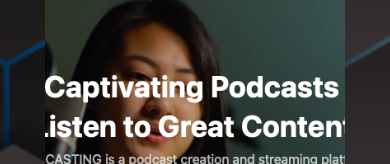
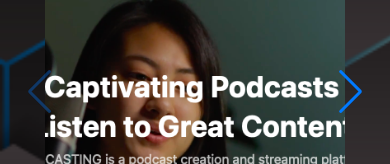
Before and after one commit to natecole1/Portfolio-site, a Next.js app: page / in a window 390 px wide. Shown: the part 2294-2458 px from the top of the page. Built offline with nearby package versions, Linux system fonts and the light colour scheme; a web font is replaced by a local one.

Commit message:
add project

```diff
--- a/app/components/Hero.tsx
+++ b/app/components/Hero.tsx
@@ -8,7 +8,7 @@ const Hero = () => {
   gsap.registerPlugin(useGSAP);
   const firstText = "FRONT-END";
   const firstTextSplit = firstText.split('')
-  console.log(firstTextSplit)
+
   const secondText = "ENGINEER";
   const secondTextSplit = secondText.split('');
 
--- a/app/components/Nav.tsx
+++ b/app/components/Nav.tsx
@@ -1,7 +1,7 @@
 'use client'
 import React from 'react'
 import { RiMenu3Fill } from 'react-icons/ri'
-import { NavLinks } from '../constants'
+import { navLinks } from '../constants'
 
 import gsap from 'gsap';
 import { useGSAP } from '@gsap/react';
@@ -36,7 +36,7 @@ const Nav = () => {
         </div>
         <div className='hidden md:flex items-center justify-center gap-5 text-white'>
           {
-            NavLinks.map((navLink) => {
+            navLinks.map((navLink) => {
               return (
                 <div
                   key={navLink.label}
--- a/app/components/ProjectSection.tsx
+++ b/app/components/ProjectSection.tsx
@@ -1,8 +1,18 @@
+'use client'
 import React from 'react';
 import ProjectCard from './ProjectCard';
+import { projects } from '../constants';
+
+import { Swiper, SwiperSlide } from "swiper/react";
+import { Pagination, Navigation } from "swiper/modules";
+
+
+import "swiper/css";
+import 'swiper/css/navigation';
 
 
 const ProjectSection = () => {
+
   return (
     <div className="w-full flex flex-col gap-10 p-4 py-15 2xl:py-30 bg-[url('/assets/glowing-hexagon-pattern.png')] bg-cover bg-no-repeat">
       <div className="flex flex-col justify-start ">
@@ -11,11 +21,25 @@ const ProjectSection = () => {
         </div>
       </div>
       <div className="w-full flex flex-col">
-        <ProjectCard
-          imageUrl={"/assets/podcastingApp.png"}
-          projectTitle={"PODCASTING"}
-          projectWebLink='https://podcastingai.vercel.app'
-        />
+        <Swiper
+          slidesPerView={1}
+          className='w-full sm:w-[90%]'
+          navigation={true}
+          modules={[Pagination, Navigation]}
+        >
+          {projects.map(({imageUrl, projectTitle, projectWebLink}) => {
+            return(
+              <SwiperSlide key={projectTitle}>
+                <ProjectCard
+                  imageUrl={imageUrl}
+                  projectTitle={projectTitle}
+                  projectWebLink={projectWebLink}
+                />
+              </SwiperSlide>
+            )
+          })}
+        </Swiper>
+
       </div>
     </div>
   );
--- a/app/constants/index.ts
+++ b/app/constants/index.ts
@@ -1,4 +1,4 @@
-export const NavLinks = [
+export const navLinks = [
     {
         label: "About"
     },
@@ -46,3 +46,16 @@ export const techStackIcons = [
         imageUrl: "/assets/TypeScript.png"
     },
 ]
+
+export const projects = [
+  {
+    imageUrl: "/assets/podcastingApp.png",
+    projectTitle: "PODCASTING",
+    projectWebLink: "https://podcastingai.vercel.app",
+  },
+  {
+    imageUrl: "/assets/cambridgeIvyInn.png",
+    projectTitle: "Cambridge Ivy Inn",
+    projectWebLink: "https://cambridge-ivy-inn.vercel.app",
+  },
+];
--- a/package.json
+++ b/package.json
@@ -26,6 +26,7 @@
     "react-icons": "^5.5.0",
     "sonner": "^2.0.3",
     "split-type": "^0.3.4",
+    "swiper": "^11.2.6",
     "tailwind-merge": "^3.1.0",
     "tw-animate-css": "^1.2.5",
     "zod": "^3.24.2"
```
Also changed, not shown: app/globals.css (line endings or trailing spaces), public/assets/cambridgeIvyInn.png (added), 1 other file (tests, documents, lock files or other folders).
